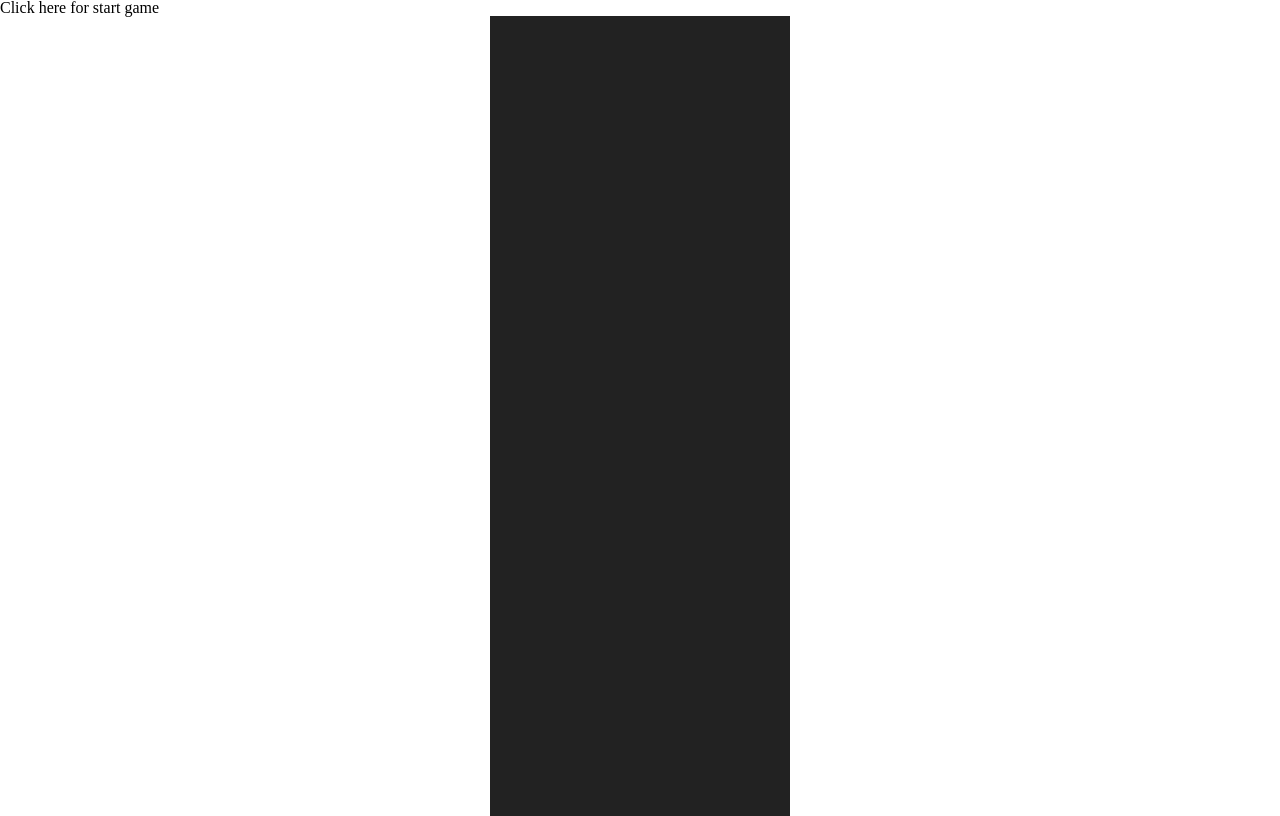
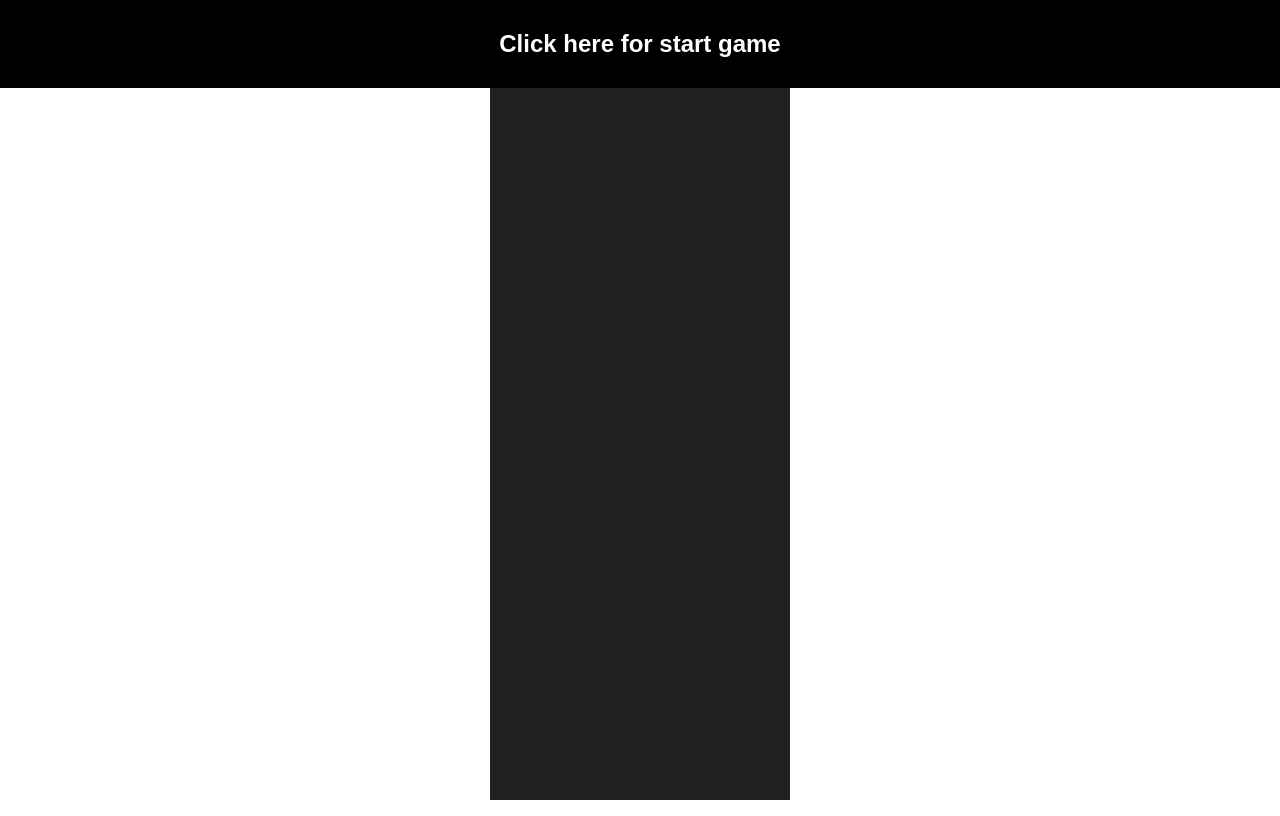
Before and after one commit to dumpy1/js-intensiv, a plain HTML site: page index.html in a window 1280 px wide. Drawn offline with Linux system fonts and the light colour scheme.

Commit message:
выполнил основное задание

```diff
--- a/main.js
+++ b/main.js
@@ -3,7 +3,7 @@ const score = document.querySelector('.score'),
     gameArea = document.querySelector('.gameArea'),
     car = document.createElement('div');
     car.classList.add('car');
-console.log(start);
+
 
 
 start.addEventListener('click', startGame);
@@ -30,7 +30,8 @@ function getQunatityElements(heightElement) {
 
 function startGame() {
     start.classList.add('hide');
-
+    gameArea.innerHTML = '';
+    score.style.top = 0;
     for (let i = 0; i < getQunatityElements(100); i++) {
         const line = document.createElement('div');
         line.classList.add('line');
@@ -49,8 +50,13 @@ function startGame() {
         gameArea.appendChild(enemy);
     }
 
+    setting.score = 0;
     setting.start = true;
     gameArea.appendChild(car);
+
+    car.style.left = gameArea.offsetWidth/2 - car.offsetWidth/2;
+    car.style.top = 'auto';
+    car.style.bottom = '10px' ;
     setting.x = car.offsetLeft;
     setting.y = car.offsetTop;
     requestAnimationFrame(playGame);
@@ -59,6 +65,8 @@ function startGame() {
 function playGame () {
 
     if (setting.start) {
+        setting.score += setting.speed;
+        score.textContent = 'СЧЁТ: ' + setting.score;
         moveRoad();
         moveEnemy();
         if (keys.ArrowLeft && setting.x > 0) {
@@ -82,13 +90,12 @@ function playGame () {
 
 function startRun (event) {
     event.preventDefault();
-    console.log(event.key);
+
     keys[event.key] = true;
 }
 
 function stopRun(event){
     event.preventDefault();
-    console.log('stop');
     keys[event.key] = false;
 }
 
@@ -105,7 +112,20 @@ function moveRoad () {
 
 function moveEnemy () {
     let enemy = document.querySelectorAll('.enemy');
+
     enemy.forEach( function(item) {
+        let carRect = car.getBoundingClientRect();
+        let enemyRect = item.getBoundingClientRect();
+
+if (carRect.top <= enemyRect.bottom &&
+     carRect.right >= enemyRect.left &&
+     carRect.left <= enemyRect.right &&
+      carRect.bottom >= enemyRect.top ) {
+          setting.start = false;
+        start.classList.remove('hide');
+    score.style.top = start.offsetHeight;
+}
+
         item.y += setting.speed / 2;
         item.style.top = item.y + 'px';
         if (item.y >= document.documentElement.clientHeight){
--- a/style.css
+++ b/style.css
@@ -30,3 +30,37 @@
     left: 145px;
 
 }
+
+.start {
+    position: absolute;
+    left: 0;
+    top: 0;
+    width: 100%;
+    margin: 0;
+    padding: 2rem 0;
+    text-align: center;
+    z-index: 200;
+    color: #fff;
+    font-size: 1.5rem;
+    background: #000;
+    cursor: pointer;
+    font-family: sans-serif;
+    font-weight: 600;
+}
+
+.score {
+    position: absolute;
+    left: 0;
+    top: 0;
+    width: 100%;
+    margin: 0;
+    padding: 1rem 0;
+    text-align: center;
+    z-index: 200;
+    color: firebrick;
+    font-size: 1.5rem;
+    background: #000;
+    cursor: pointer;
+    font-family: sans-serif;
+    font-weight: 500;
+}
```
